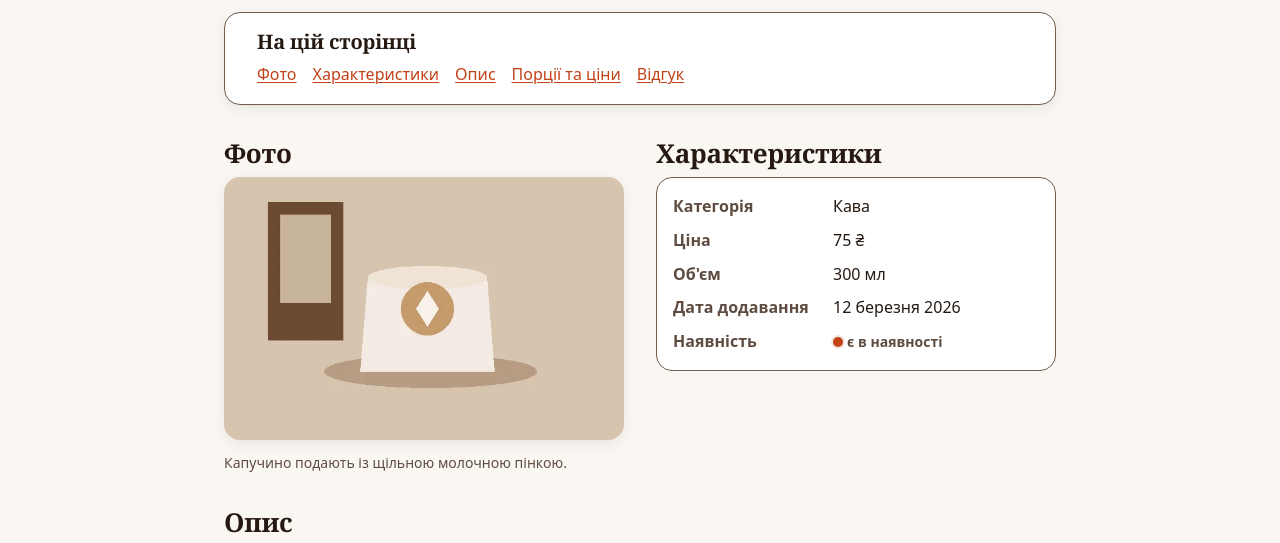
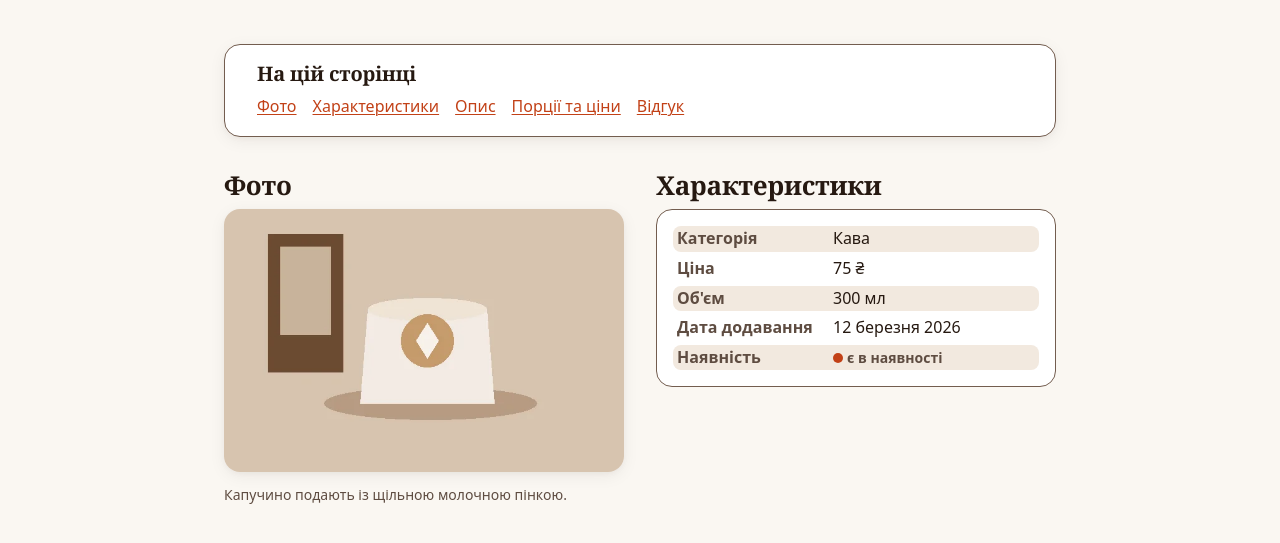
Before and after one commit to Olha-Shutylieva/web-coffee, a plain HTML site: page details.html in a window 1280 px wide. Shown: the part 220-763 px from the top of the page. Drawn offline with Linux system fonts and the light colour scheme.

Commit message:
Place the item photo beside its specifications on an auto-fit grid and align spec pairs in two columns.
Co-authored-by: Cursor <cursoragent@cursor.com>

```diff
--- a/css/main.css
+++ b/css/main.css
@@ -972,9 +972,32 @@
     border-radius: 2px;
   }
 
-  /* Сторінка деталей. */
+  /*
+    Сторінка позиції — одна сітка. auto-fit складає фото й характеристики
+    в два стовпці і ставить їх один під одним, коли стовпець вже не вміщається.
+    Заголовок, зміст, опис, таблиця і посилання назад займають усю ширину.
+    item-layout не створює власного боксу, тож фото й характеристики
+    стають елементами цієї сітки в порядку розмітки.
+  */
+  .item {
+    display: grid;
+    grid-template-columns: repeat(auto-fit, minmax(min(100%, 18rem), 1fr));
+    gap: var(--space-l);
+  }
+
+  .item-layout {
+    display: contents;
+  }
+
+  .item > h1,
+  .item > .toc,
+  .item > section,
+  .item > p {
+    grid-column: 1 / -1;
+  }
+
   .toc {
-    margin-block-end: var(--space-l);
+    margin-block-end: 0;
     padding: var(--space-m) var(--space-l);
     border: 1px solid var(--color-border);
     border-radius: var(--radius-m);
@@ -997,22 +1020,8 @@
     list-style: none;
   }
 
-  /*
-    Фото і характеристики поруч. align-items: flex-start не розтягує коротший
-    блок на висоту сусіда. flex-wrap складає їх один під одним, коли бази не вміщаються.
-  */
-  .item-layout {
-    display: flex;
-    flex-wrap: wrap;
-    align-items: flex-start;
-    gap: var(--space-l);
-    margin-block: var(--space-l);
-  }
-
-  /* Обидва блоки ростуть порівну від бази 18rem і можуть стиснутись. */
   .item-photo,
   .item-specs {
-    flex: 1 1 18rem;
     min-inline-size: 0;
   }
 
@@ -1030,11 +1039,18 @@
     margin-block-start: 0;
   }
 
-  /* Список лишається dl. column ставить пари одна під одною, не ламаючи семантику. */
+  /*
+    Список лишається dl. Два стовпці спільні для всіх пар:
+    назва в першому, значення в другому. Підсітка пари тримає бокс для смуги,
+    не вириваючи назву і значення з колонок батька.
+    Непарні пари підсвічено, щоб рядки легше читались.
+  */
   .specs {
-    display: flex;
-    flex-direction: column;
-    gap: var(--space-s);
+    display: grid;
+    grid-template-columns: minmax(9rem, max-content) minmax(0, 1fr);
+    column-gap: var(--space-m);
+    row-gap: var(--space-xs);
+    align-items: baseline;
     margin: 0;
     padding: var(--space-m);
     border: 1px solid var(--color-border);
@@ -1042,30 +1058,29 @@
     background: var(--color-surface);
   }
 
-  /*
-    Пара «назва — значення» в ряд. baseline рівняє текст назви і значення.
-    wrap переносить значення під назву, якщо ряд завузький.
-  */
   .specs__pair {
-    display: flex;
-    flex-wrap: wrap;
+    display: grid;
+    grid-template-columns: subgrid;
+    grid-column: 1 / -1;
     align-items: baseline;
-    gap: var(--space-xs) var(--space-m);
+    padding-inline: var(--space-xs);
   }
 
-  /* flex: 0 0 9rem — назва не росте і не стискається, усі назви однієї ширини. */
+  .specs__pair:nth-child(odd) {
+    background: var(--color-row);
+    border-radius: var(--radius-s);
+  }
+
   .specs__term {
-    flex: 0 0 9rem;
     margin: 0;
     color: var(--color-text-muted);
     font-weight: 700;
   }
 
-  /* Значення забирає решту рядка: росте і стискається від бази 8rem. */
   .specs__value {
-    flex: 1 1 8rem;
     min-inline-size: 0;
     margin: 0;
+    overflow-wrap: anywhere;
   }
 
   .table-scroll {
```
